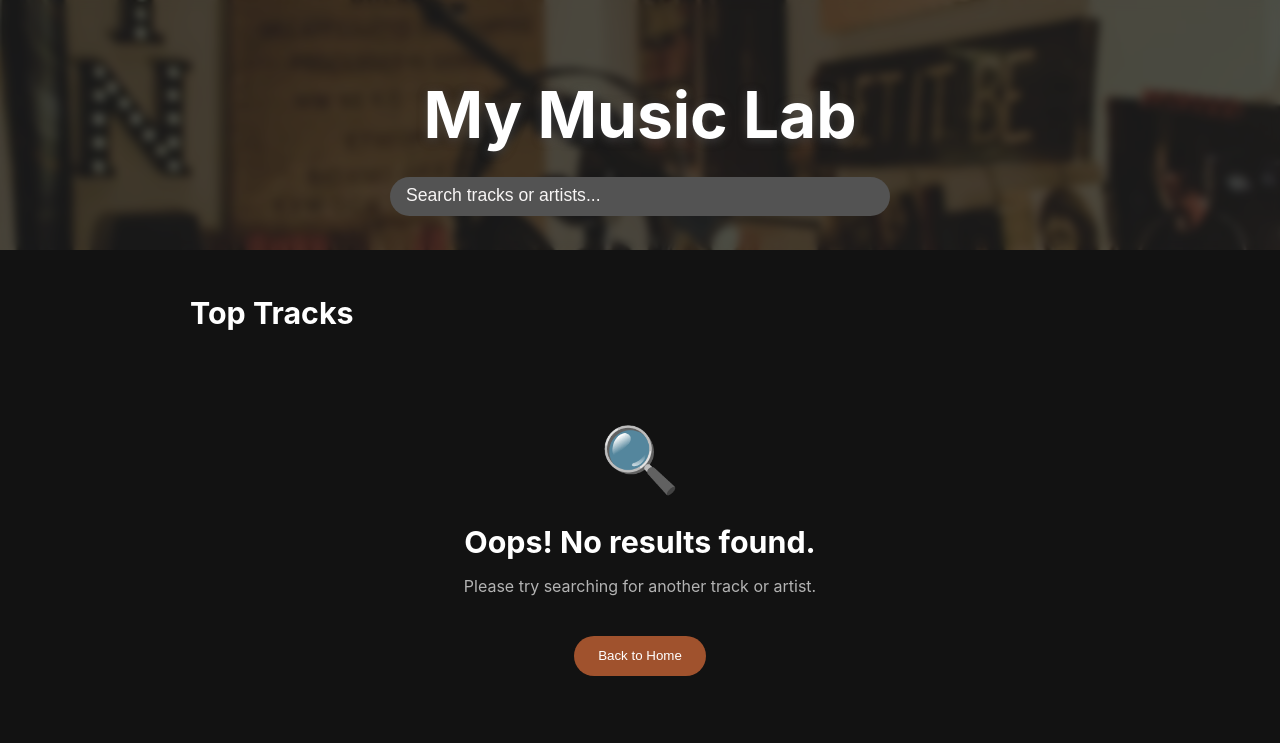
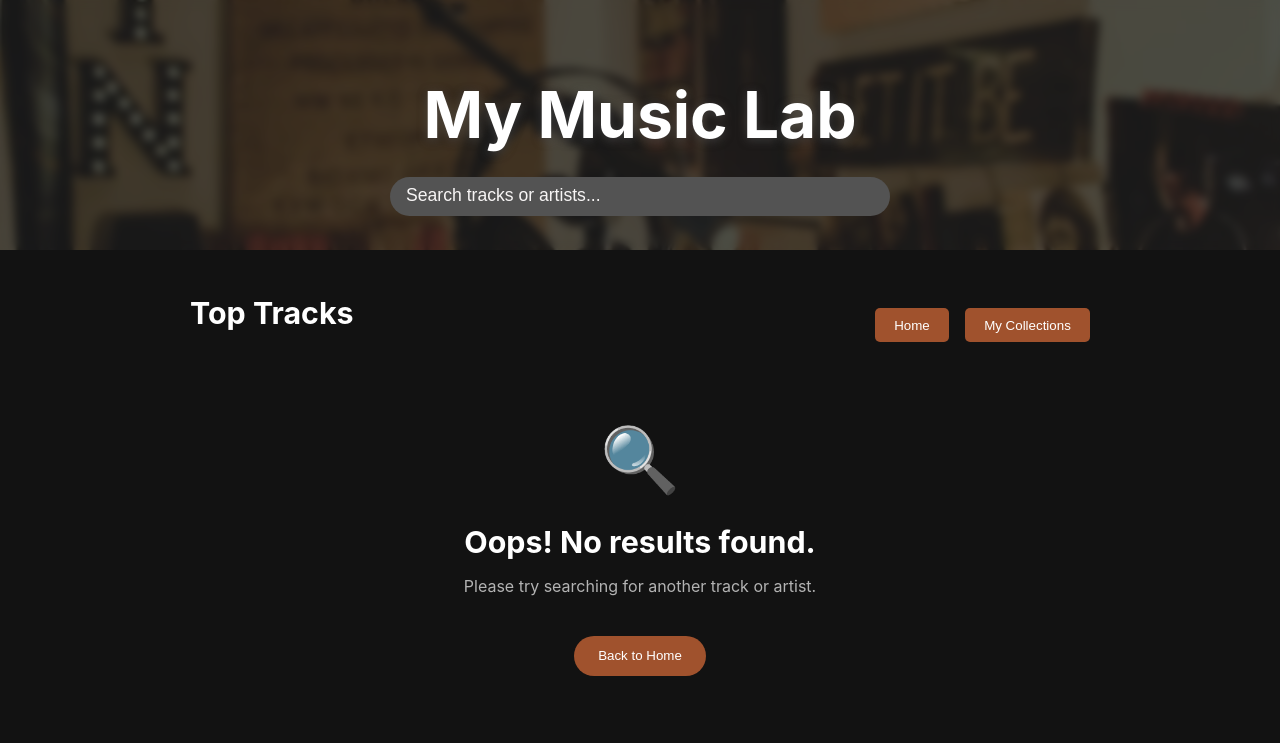
Before and after one commit to yy933/My-Music-Lab, a website built with Vite: page index.html in a window 1280 px wide. Built offline with nearby package versions, Linux system fonts and the light colour scheme; no server answers; files whose address does not match are found by name.

Commit message:
feat: add navigation buttons on all pages

```diff
--- a/index.html
+++ b/index.html
@@ -29,7 +29,13 @@
     </header>
     <main>
       <section>
-        <h2>Top Tracks</h2>
+        <div class="navigation">
+          <h2>Top Tracks</h2>
+          <div class="navigation-btns">
+            <!-- navigation buttons will be rendered by JavaScript -->
+          </div>
+        </div>
+
         <div id="results" class="music-grid">
           <!-- Music cards will be rendered by JavaScript -->
         </div>
--- /dev/null
+++ b/src/components/navigation-btns.js
@@ -0,0 +1,12 @@
+export function renderNavBtns() {
+  document.querySelector(".navigation-btns").innerHTML =
+    ` <button onclick="window.location.href = 'index'" class="btn-nav">
+              Home
+            </button>
+            <button
+              onclick="window.location.href = 'collections'"
+              class="btn-nav"
+            >
+              My Collections
+            </button>`;
+}
--- a/src/main.js
+++ b/src/main.js
@@ -1,16 +1,17 @@
 import "./styles/style.css";
 import { renderNavbar } from "./components/navbar.js";
+import { renderNavBtns } from "./components/navigation-btns.js";
 import { renderHome } from "./pages/renderHome.js";
 import { renderSearch } from "./pages/renderSearch.js";
-import { renderCollections } from './pages/renderCollections.js';
+import { renderCollections } from "./pages/renderCollections.js";
 import { storage } from "./utils/storage.js";
 
 const trackList = document.querySelector(".music-grid");
 
 renderNavbar();
+renderNavBtns();
 // execute page-specific logic
 const path = window.location.pathname;
-
 
 if (path.includes("search.")) {
   renderSearch();
--- a/src/styles/style.css
+++ b/src/styles/style.css
@@ -123,7 +123,7 @@ input::placeholder {
 
 input:focus {
   background: #3e3e3e;
-  box-shadow: 0 0 0 2px #A0522D;
+  box-shadow: 0 0 0 2px #a0522d;
 }
 
 /* music grid */
@@ -133,6 +133,32 @@ input:focus {
   gap: 12px;
   width: 100%;
   max-width: 900px;
+}
+
+.navigation {
+  display: flex;
+  justify-content: space-between;
+  align-items: center;
+}
+
+.navigation-btns {
+  display: flex;
+  gap: 1rem;
+}
+
+.btn-nav {
+  margin-top: 1.5rem;
+  padding: 0.6rem 1.2rem;
+  background-color: #a0522d;
+  color: white;
+  border: none;
+  border-radius: 5px;
+  cursor: pointer;
+  transition: opacity 0.2s;
+}
+
+.btn-nav:hover {
+  opacity: 0.8;
 }
 
 .music-card {
@@ -176,7 +202,7 @@ input:focus {
   text-overflow: ellipsis;
 }
 
-.track-name:hover{
+.track-name:hover {
   text-decoration: underline;
   color: #cea795;
 }
@@ -187,7 +213,7 @@ input:focus {
   color: #a7a7a7;
 }
 
-.artist-name:hover{
+.artist-name:hover {
   text-decoration: underline;
   color: #dfb8a6;
 }
@@ -214,7 +240,6 @@ input:focus {
 .btn-fav:hover {
   background: rgba(255, 255, 255, 0.1);
   transform: scale(1.1);
-
 }
 
 .icon-heart {
@@ -227,7 +252,6 @@ input:focus {
 .icon-heart:hover {
   fill: red;
 }
-
 
 /* btn clicked styles */
 .btn-fav.active .icon-heart {
@@ -255,7 +279,7 @@ input:focus {
 .btn-back {
   margin-top: 1.5rem;
   padding: 0.8rem 1.5rem;
-  background-color: #A0522D;
+  background-color: #a0522d;
   color: white;
   border: none;
   border-radius: 20px;
```
Also changed, not shown: collections.html (+6 -1 lines), search.html (+6 -1 lines).
